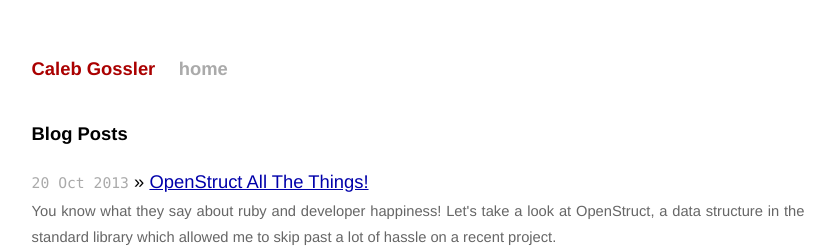
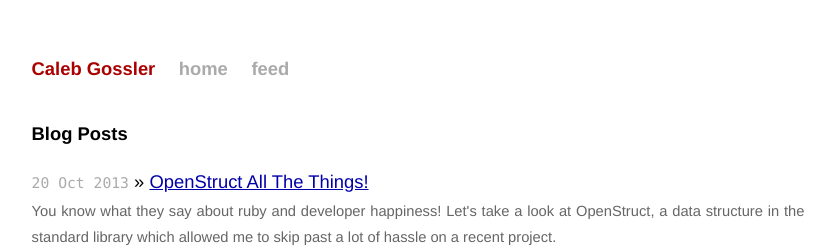
Before and after one commit to itscaleb/itscaleb.github.io, a Jekyll site: the page built from index.html, in a window 1280 px wide. Shown: the top 251 px of the page, without its empty margins (222-1057 px from the left). Built offline with Jekyll 4.4.1, drawn with Linux system fonts in a browser that asks for light colours; Markdown is read by kramdown in place of the engine named in the settings.

Commit message:
adding link to rss feed

```diff
--- a/_layouts/default.html
+++ b/_layouts/default.html
@@ -30,6 +30,7 @@
           <div class="header">
             <h1 class="title"><a href="/">{{ site.name }}</a></h1>
             <a class="extra" href="/">home</a>
+            <a class="extra" href="/feed.xml">feed</a>
           </div>
 
           {{ content }}
```
